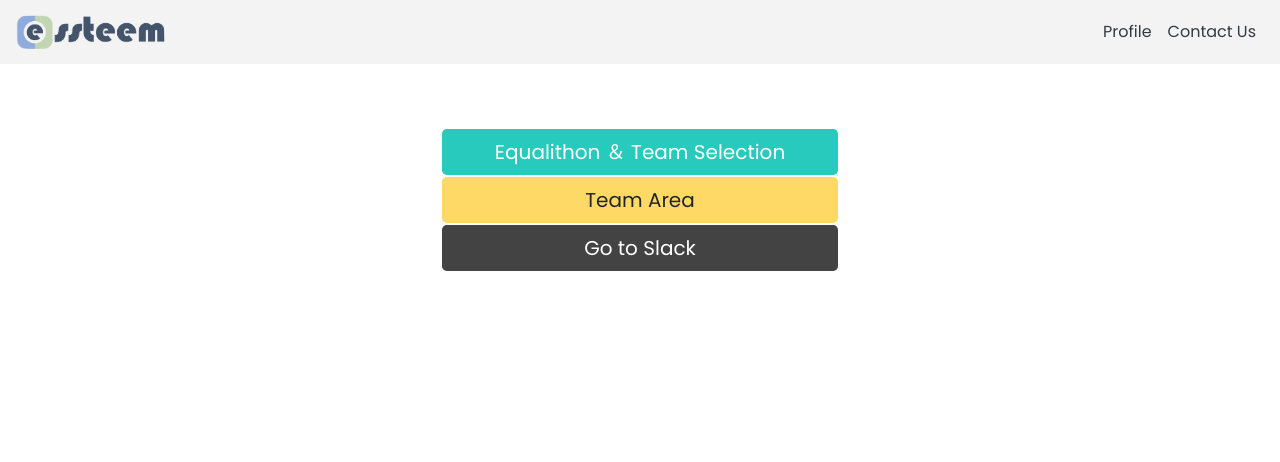
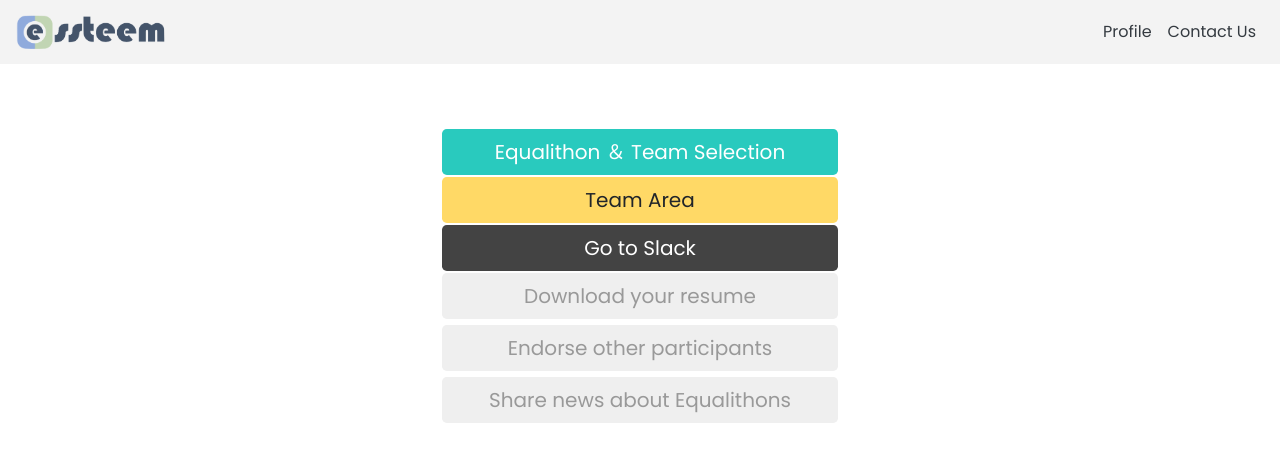
Before and after one commit to esteemcode/equalithon, a React (Create React App) app: page /home in a window 1280 px wide. Shown: the top 462 px of the page. Built offline with nearby package versions, Linux system fonts and the light colour scheme.

Commit message:
updated homepage

```diff
--- a/src/components/landingPage/Home.jsx
+++ b/src/components/landingPage/Home.jsx
@@ -31,6 +31,27 @@
                         </Button>{' '}
                     </Col>
                 </Row>
+                <Row className="text-center mb-1">
+                    <Col lg={{ span: 6, offset: 3 }}>
+                        <Button href="/slack" className="home-button light-gray font-light-gray" variant="light" size="lg">
+                            Download your resume
+                        </Button>{' '}
+                    </Col>
+                </Row>
+                <Row className="text-center mb-1">
+                    <Col lg={{ span: 6, offset: 3 }}>
+                        <Button href="/slack" className="home-button light-gray font-light-gray" variant="light" size="lg">
+                            Endorse other participants
+                        </Button>{' '}
+                    </Col>
+                </Row>
+                <Row className="text-center mb-1">
+                    <Col lg={{ span: 6, offset: 3 }}>
+                        <Button href="/slack" className="home-button light-gray font-light-gray" variant="light" size="lg">
+                            Share news about Equalithons
+                        </Button>{' '}
+                    </Col>
+                </Row>
             </Container>
         </>
 
```
